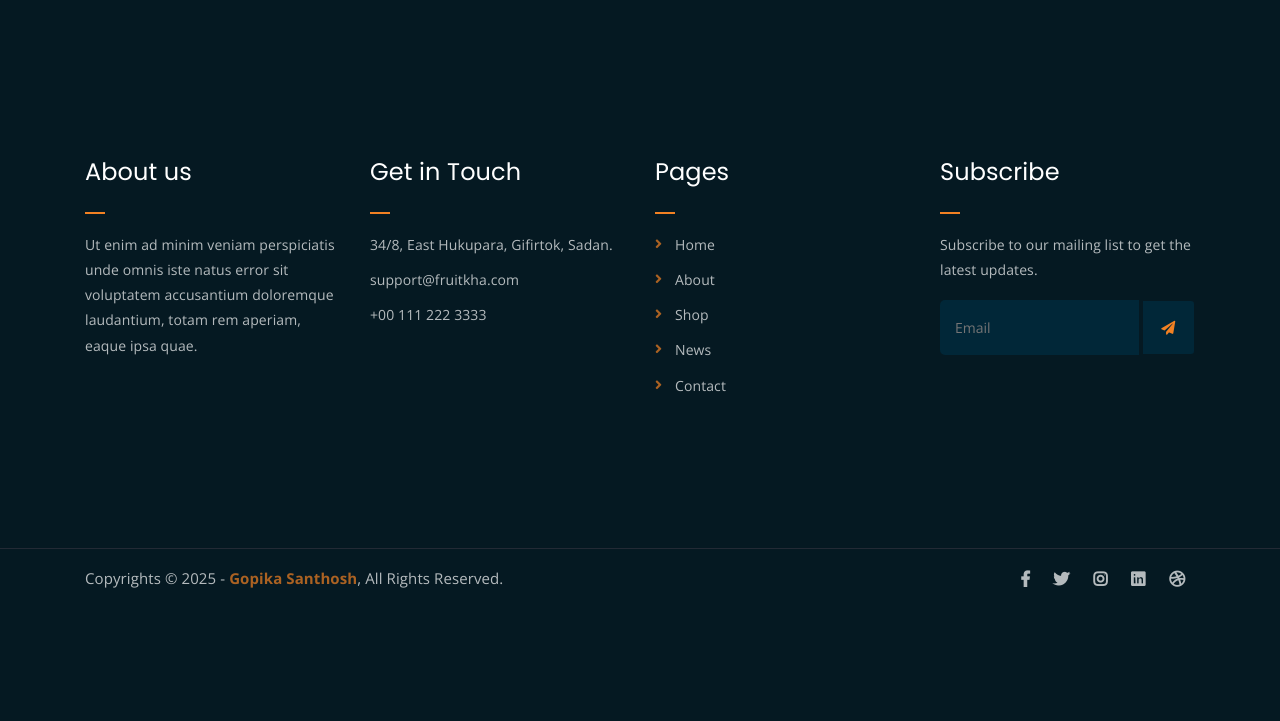
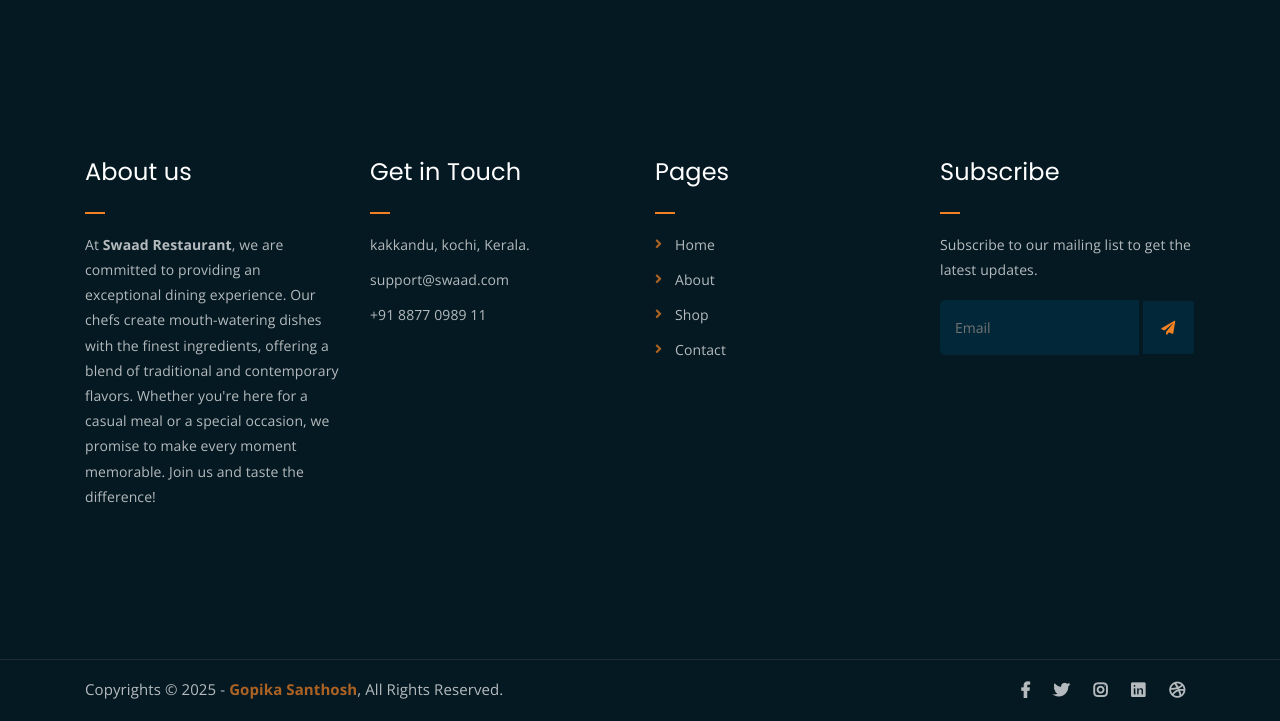
Before and after one commit to Gopikasanthosh455/Restaurant-food-ordering-app-, a Django app: template WebApp/templates/About.html in a window 1280 px wide. Shown: the part 1654-2375 px from the top of the page. Before the commit the page ends 2242 px from the top, so only its background shows below. Run offline with Django 5.2, Linux system fonts and the light colour scheme; the template is opened without the code that fills it, so the values that code supplies are empty; some libraries are stand-ins or nearby versions.

Commit message:
Update About.html

```diff
--- a/WebApp/templates/About.html
+++ b/WebApp/templates/About.html
@@ -232,16 +232,16 @@
 				<div class="col-lg-3 col-md-6">
 					<div class="footer-box about-widget">
 						<h2 class="widget-title">About us</h2>
-						<p>Ut enim ad minim veniam perspiciatis unde omnis iste natus error sit voluptatem accusantium doloremque laudantium, totam rem aperiam, eaque ipsa quae.</p>
+						<p>At <strong>Swaad Restaurant</strong>, we are committed to providing an exceptional dining experience. Our chefs create mouth-watering dishes with the finest ingredients, offering a blend of traditional and contemporary flavors. Whether you're here for a casual meal or a special occasion, we promise to make every moment memorable. Join us and taste the difference!</p>
 					</div>
 				</div>
 				<div class="col-lg-3 col-md-6">
 					<div class="footer-box get-in-touch">
 						<h2 class="widget-title">Get in Touch</h2>
 						<ul>
-							<li>34/8, East Hukupara, Gifirtok, Sadan.</li>
-							<li>support@fruitkha.com</li>
-							<li>+00 111 222 3333</li>
+							<li>kakkandu, kochi, Kerala.</li>
+							<li>support@swaad.com</li>
+							<li>+91 8877 0989 11</li>
 						</ul>
 					</div>
 				</div>
@@ -249,11 +249,10 @@
 					<div class="footer-box pages">
 						<h2 class="widget-title">Pages</h2>
 						<ul>
-							<li><a href="index.html">Home</a></li>
-							<li><a href="about.html">About</a></li>
-							<li><a href="services.html">Shop</a></li>
-							<li><a href="news.html">News</a></li>
-							<li><a href="contact.html">Contact</a></li>
+							<li><a href="{%url 'home_page'%}">Home</a></li>
+							<li><a href="{% url 'about_page'%}">About</a></li>
+							<li><a href="{%url 'product_page'%}">Shop</a></li>
+							<li><a href="{%url 'contact_page'%}">Contact</a></li>
 						</ul>
 					</div>
 				</div>
@@ -270,6 +269,7 @@
 			</div>
 		</div>
 	</div>
+
 	<!-- end footer -->
 
 	<!-- copyright -->
```
